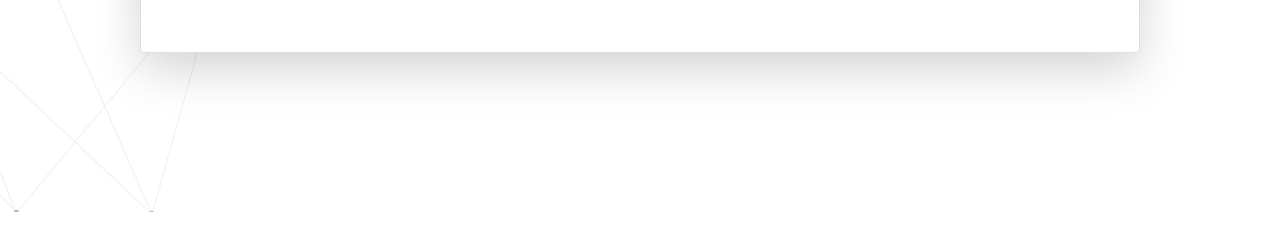
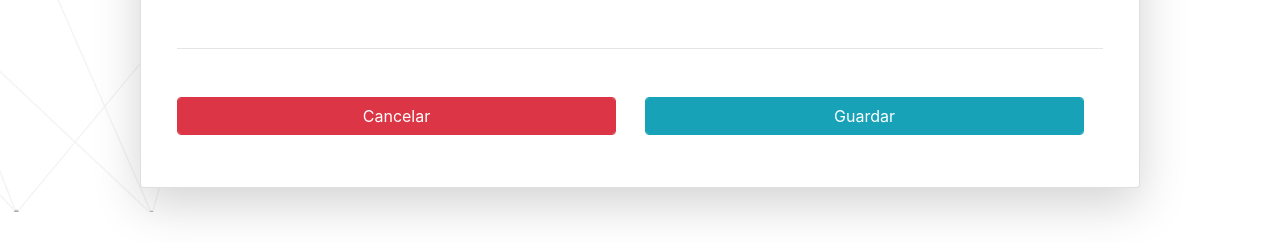
Before and after one commit to CRONOSPRO1/Senasoft2020-CDM, a PHP site: page /Senasoft2020-CDM/view/modulos/compras/crear-ingreso.php in a window 1280 px wide. Shown: the part 558-800 px from the top of the page. Run offline with PHP 8.4, Linux system fonts and the light colour scheme; some libraries are stand-ins or nearby versions.

Commit message:
Crear factura

```diff
--- a/view/modulos/compras/crear-ingreso.php
+++ b/view/modulos/compras/crear-ingreso.php
@@ -111,14 +111,20 @@
                             </th>
                             </td>
                             <tbody>
-
                             </tbody>
                         </table>
-
                     </div>
                 </div>
 
-
+                <hr class="pt-4 mt-5">
+                <div class="form-row mt-4">
+                    <div class="col-md-6 mb-3 pr-4">
+                        <a href="#" class="btn btn-danger form-control">Cancelar</a>
+                    </div>
+                    <div class="col-md-6 mb-3  pr-4">
+                        <input class="btn btn-info form-control" value="Guardar" type="submit">
+                    </div>
+                </div>
             </div>
         </div>
     </div>
```
Lines whose indentation alone changed are shown as unchanged.
